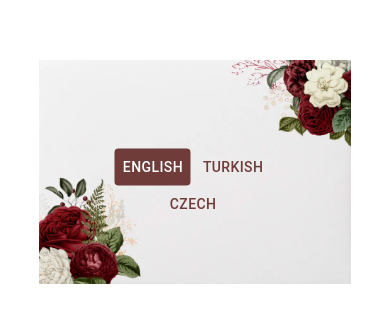
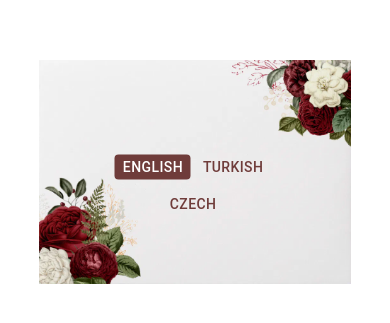
Before and after one commit to wonderunka/wonderunka.github.io, a React (Create React App) app: page / in a window 390 px wide. Shown: the part 279-602 px from the top of the page. Built offline with nearby package versions, Linux system fonts and the light colour scheme.

Commit message:
updated styles for mobile screen

```diff
--- a/src/Envelope.css
+++ b/src/Envelope.css
@@ -22,3 +22,9 @@
   color: rgb(111, 60, 58);
   font-family: 'MrsEavesRoman Regular';
 }
+
+.language-buttons button.selected {
+  background-color: rgb(111, 60, 58);
+  color: white;
+  height: 3vh;
+}
--- a/src/style.css
+++ b/src/style.css
@@ -17,7 +17,7 @@
   font-family: 'MrsEavesRoman Regular';
   font-style: normal;
   line-height: 1;
-  font-size: 2vw;
+  font-size: 4vw;
   /* Adjusted font size to use vw units */
   color: rgb(111, 60, 58);
   margin-bottom: 2vh;
```
